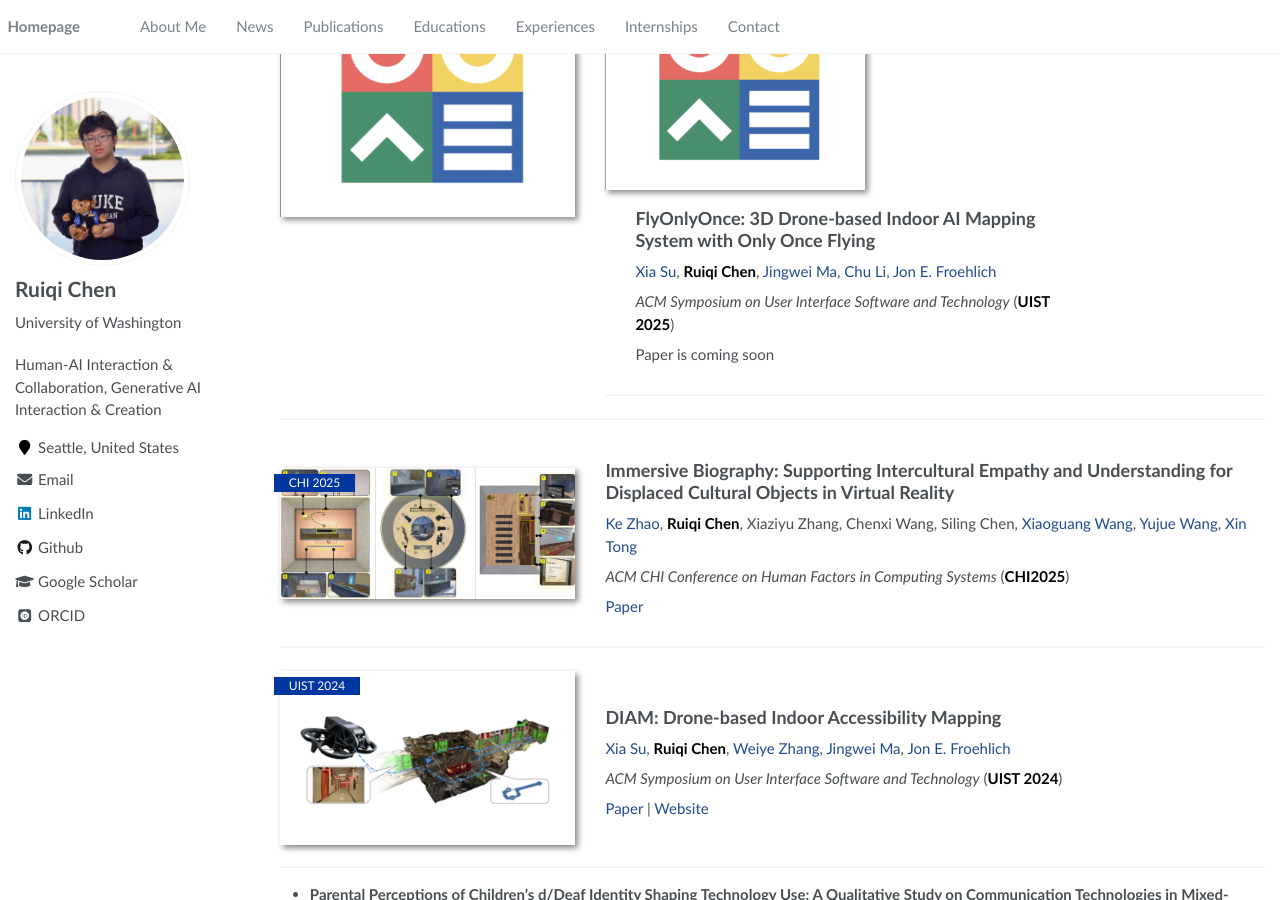
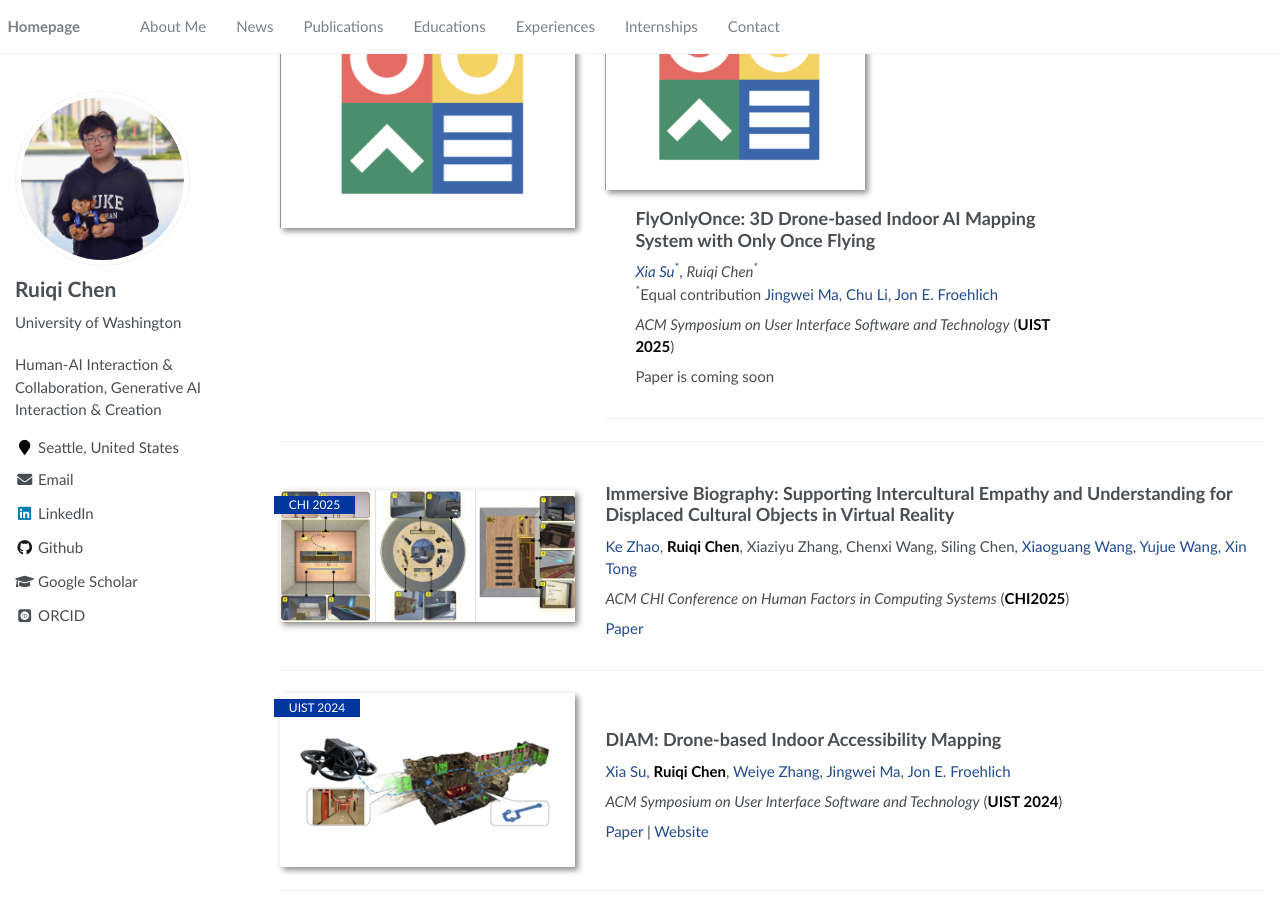
Before and after one commit to Ruiqi-Chen-0216/Ruiqi-Chen-0216.github.io, a Jekyll site: the page built from _pages/home.md, in a window 1280 px wide and 900 px high, scrolled down 839 px. Built offline with Jekyll 4.4.1, drawn with Linux system fonts in a browser that asks for light colours; some web fonts are replaced.

Commit message:
Update home.md

```diff
--- a/_pages/home.md
+++ b/_pages/home.md
@@ -50,8 +50,9 @@ Paper is coming soon
 
 ## FlyOnlyOnce: 3D Drone-based Indoor AI Mapping System with Only Once Flying
 
-<a href="https://xiasu.github.io/">Xia Su</a>,
-**Ruiqi Chen**,
+<a href="https://xiasu.github.io/"><em>Xia Su</em></a><sup>*</sup>,
+<em>Ruiqi Chen</em><sup>*</sup>
+<sup>*</sup>Equal contribution
 <a href="https://jingweim.github.io/">Jingwei Ma</a>,
 <a href="https://www.chu-li.me/">Chu Li</a>,
 <a href="https://jonfroehlich.github.io/">Jon E. Froehlich</a>
```
